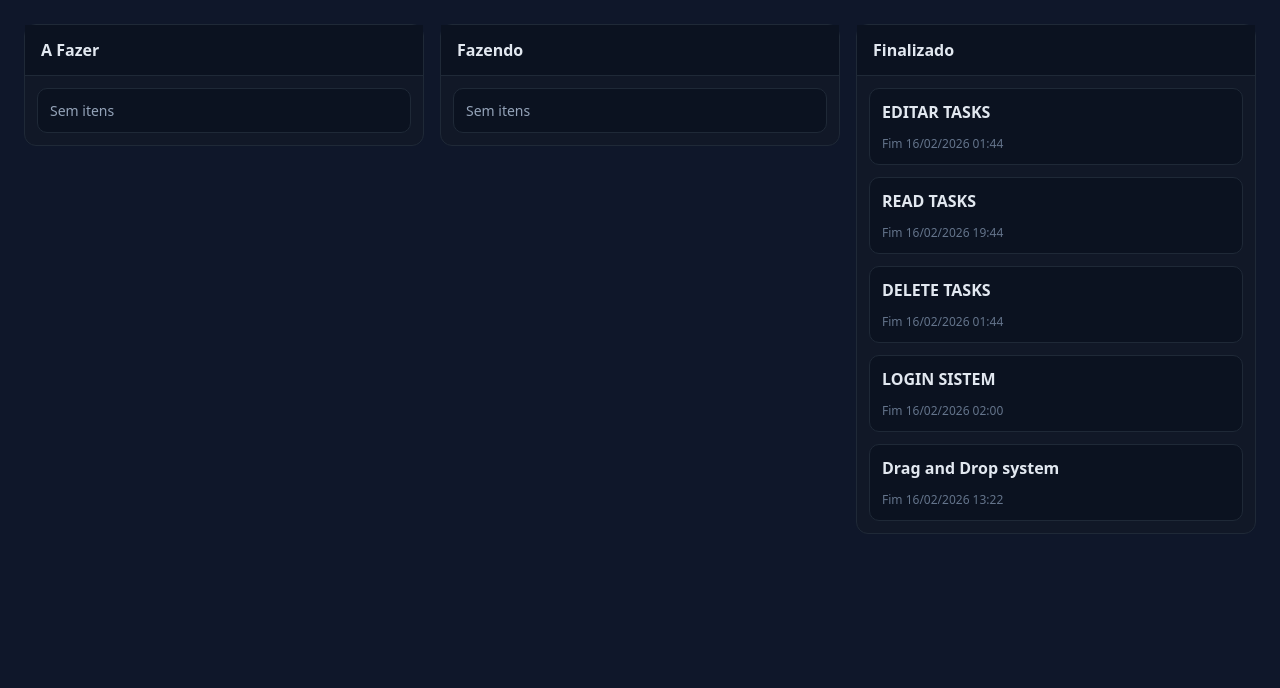
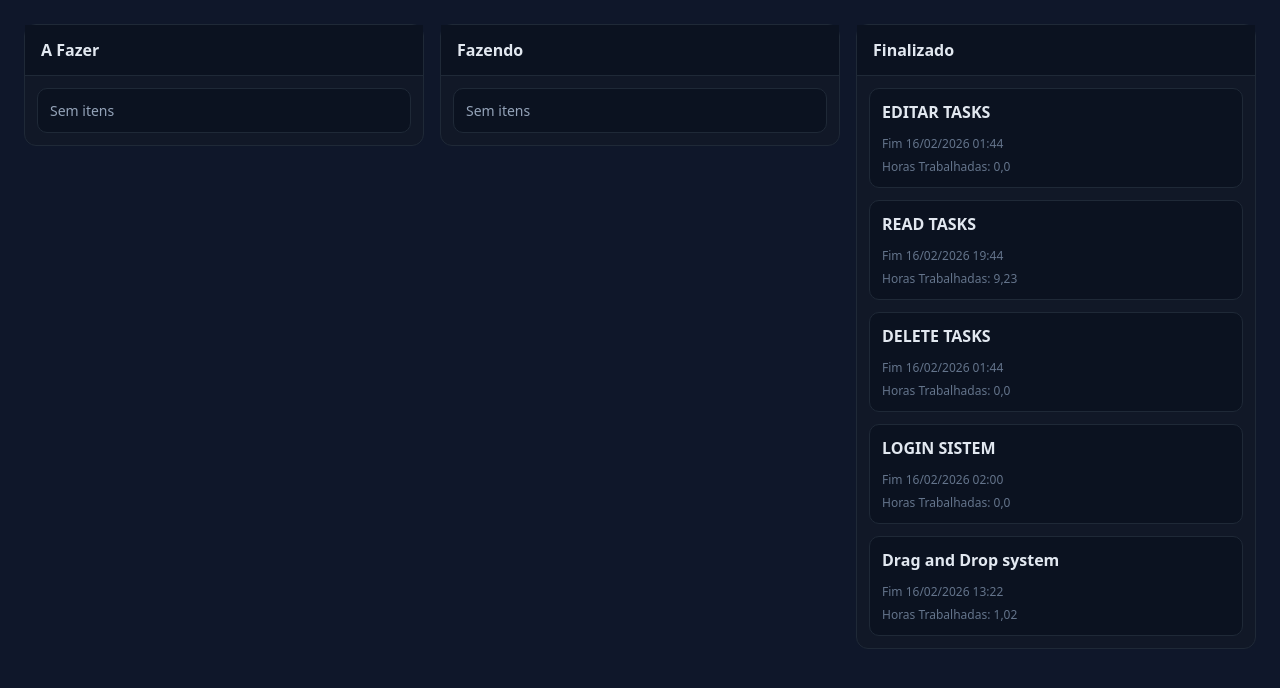
Before and after one commit to henriquesalo/TaskMonitoringProject, a Django app: page /kanban/ in a window 1280 px wide. Shown: the part 75-763 px from the top of the page. Run offline with Django 5.2, Linux system fonts and the light colour scheme; a user stored in the database is signed in; data comes from the database, SQL or seed files in the repository; both versions use the stored data as it was after the commit.

Commit message:
adding workedHours to all taks based on start and end time

```diff
--- a/tasks/models.py
+++ b/tasks/models.py
@@ -21,6 +21,13 @@ class Task(models.Model): # models.Model indicia a classe base que sabe salvar a
     start_time = models.DateTimeField(null=True, blank=True) # Criando coluna de data e hora de inicio onde o banco e o formulario aceitam nulo/vazio.
     end_time = models.DateTimeField(null=True, blank=True) # mesmo conceito de start_time.
     created_at = models.DateTimeField(auto_now_add=True) # Criando coluna de data e hora que o django automaticamente salva quando a task é criada.
+    worked_hours = models.FloatField(null=True, blank=True, default=0.0) # Criando coluna de horas trabalhadas que armazena a hora em float.
+
+    def worked_hours(self):
+        if self.start_time and self.end_time:
+            duration = self.end_time - self.start_time
+            return round(duration.total_seconds() / 3600, 2) # retornando as horas trabalhadas arredondadas para 2 casas decimais.
+        return 0.0
 
     def __str__(self):
         return self.title # Retorna o titulo da task quando chamada. Caso contrario retornaria Task object (1) no admin por exemplo.
--- a/tasks/views.py
+++ b/tasks/views.py
@@ -7,6 +7,7 @@ from tasks.models import Task # importando o modelo de task para poder filtrar a
 from tasks.forms import TaskForm, RegistrationForm # importando o form da task e o de registro.
 from django.utils import timezone # importando timezone para poder usar no createTask e respeita o timezone do projeto.
 from django.http import JsonResponse # importando JsonResponse para poder retornar um json no updateTaskStatus.
+from datetime import datetime
 import json
 
 def userLogin(request):
@@ -99,10 +100,3 @@ def updateTaskStatus(request, task_id):
         task.status = newStatus # atualizando o status da task.
         task.save() # salvando a task com o novo status no banco.
         return JsonResponse({'success': True}) # retornando um json com sucesso.
-
-"""
-def forgotPassword(request):
-    if request.method == 'POST':
-        email = request.POST.get('email') # pegando o email do formulario e salvando na variavel email.
-        if User.objects.filter(email=email).exists(): # verificando se o email existe no banco.
-"""
--- a/templates/task/kanban.html
+++ b/templates/task/kanban.html
@@ -34,6 +34,7 @@
                         <div class="title">{{ task.title }}</div>
                         <div class="desc">{{ task.description }}</div>
                         <div class="meta">Criada em {{ task.created_at|date:"d/m/Y H:i" }}</div>
+                        <div class="meta">Horas Trabalhadas: {{ task.worked_hours }}</div>
                     </article>
                 {% empty %}
                     <article class="card"><div class="desc">Sem itens</div></article>
@@ -57,6 +58,7 @@
                         <div class="title">{{ task.title }}</div>
                         <div class="desc">{{ task.description }}</div>
                         <div class="meta">Início {{ task.start_time|date:"d/m/Y H:i" }}</div>
+                        <div class="meta">Horas Trabalhadas: {{ task.worked_hours }}</div>
                     </article>
                 {% empty %}
                     <article class="card"><div class="desc">Sem itens</div></article>
@@ -80,6 +82,7 @@
                         <div class="title">{{ task.title }}</div>
                         <div class="desc">{{ task.description }}</div>
                         <div class="meta">Fim {{ task.end_time|date:"d/m/Y H:i" }}</div>
+                        <div class="meta">Horas Trabalhadas: {{ task.worked_hours }}</div>
                     </article>
                 {% empty %}
                     <article class="card"><div class="desc">Sem itens</div></article>
```
Also changed, not shown: db.sqlite3.
